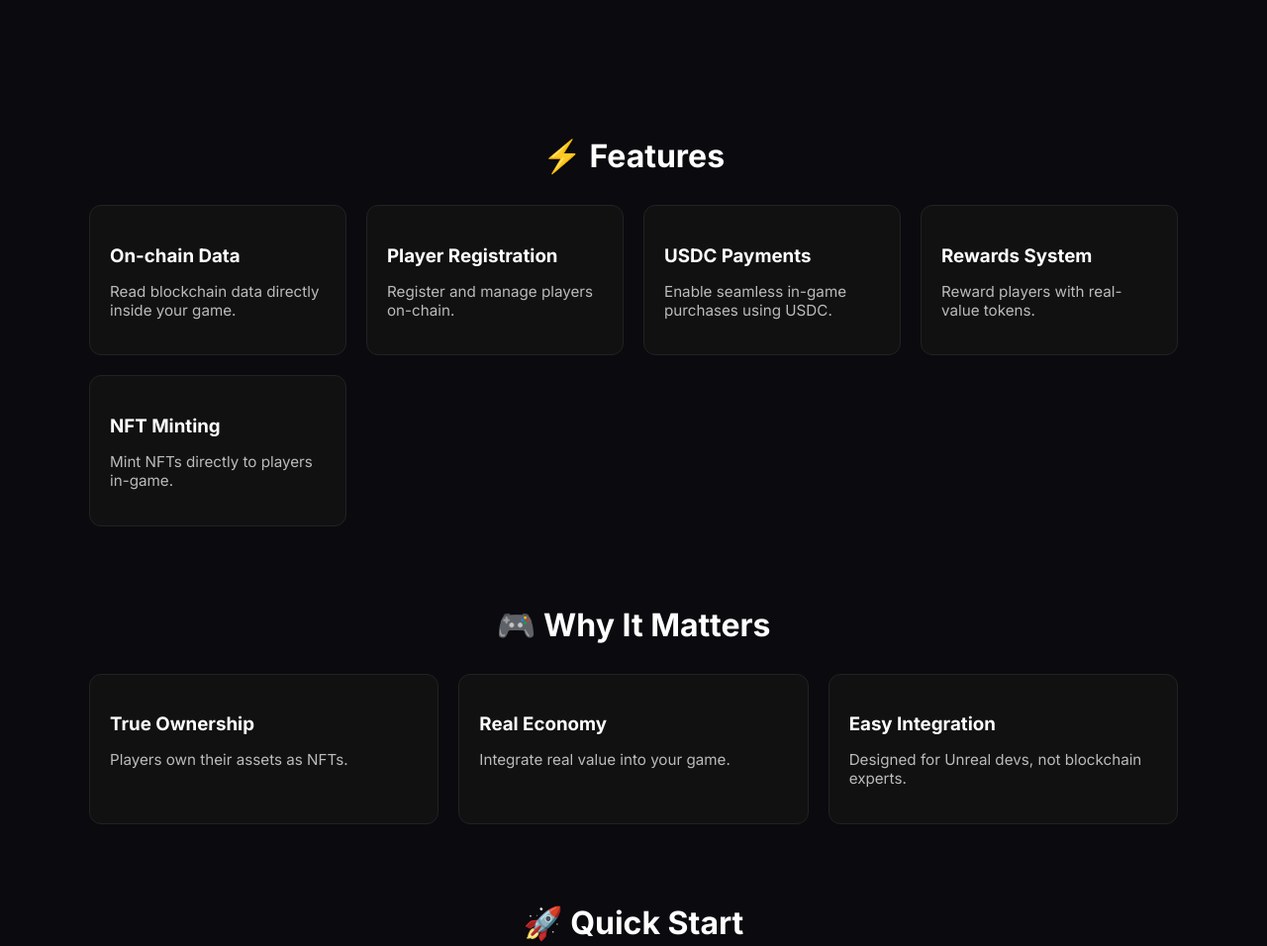
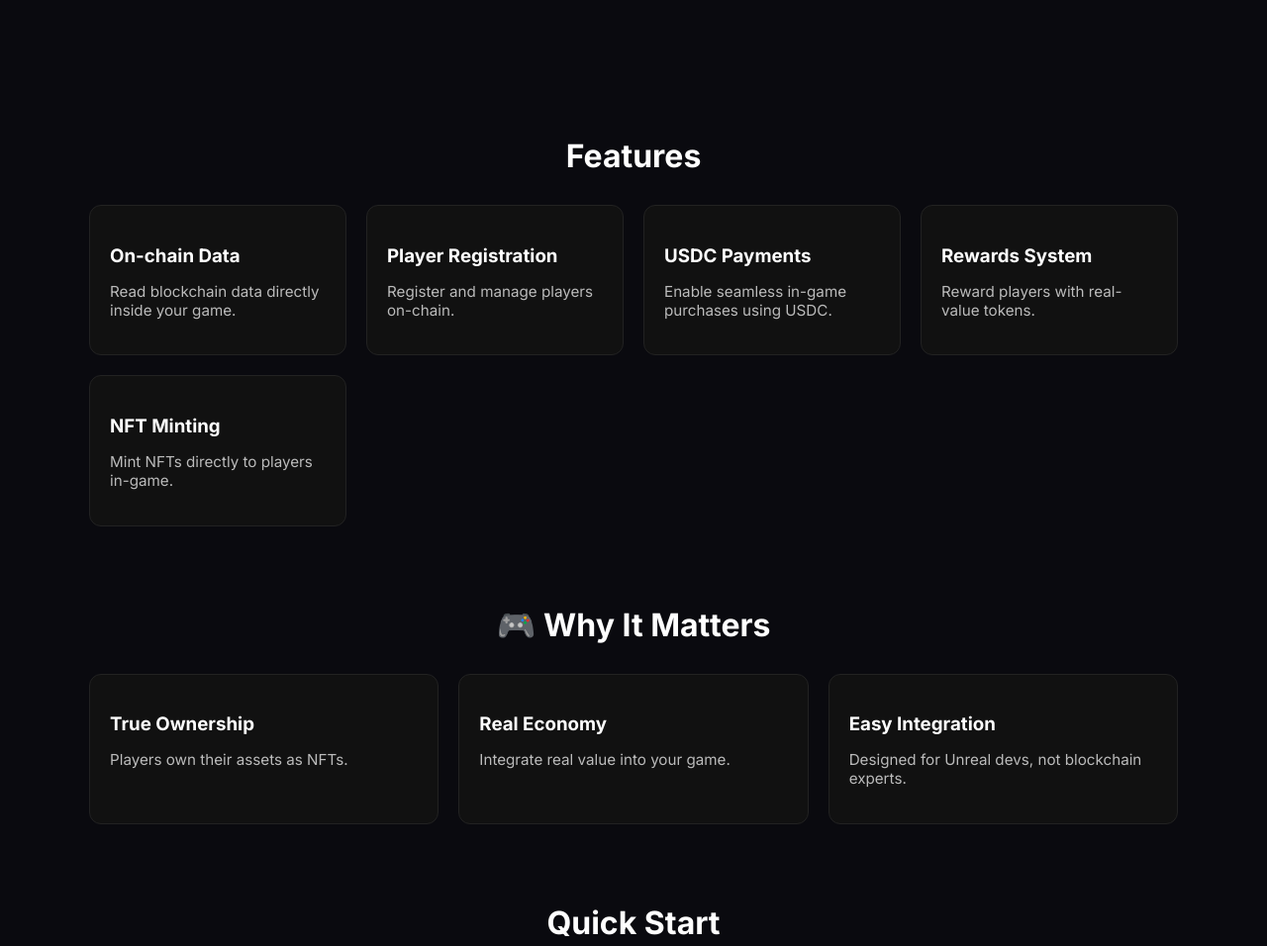
Before and after one commit to fawazdevx/arc-unreal-plugin, a plain HTML site: page index.html in a window 1280 px wide. Shown: the part 360-1316 px from the top of the page at 99% size. Drawn offline with Linux system fonts and the light colour scheme.

Commit message:
Update index.html

```diff
--- a/index.html
+++ b/index.html
@@ -129,7 +129,7 @@
 
     <!-- FEATURES -->
     <section>
-      <h2>⚡ Features</h2>
+      <h2> Features</h2>
       <div class="grid">
         <div class="card">
           <h3>On-chain Data</h3>
@@ -175,7 +175,7 @@
 
     <!-- QUICK START -->
     <section>
-      <h2>🚀 Quick Start</h2>
+      <h2> Quick Start</h2>
       <div class="card">
         <p>
           1. Clone the repository<br/>
```
